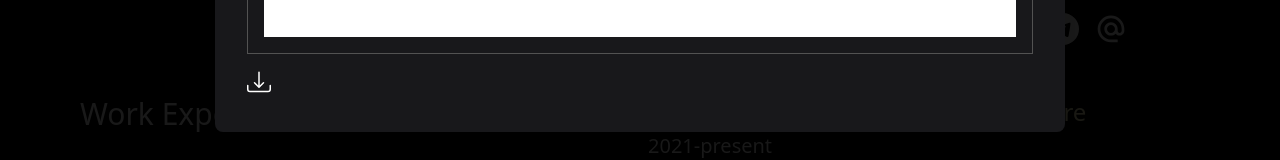
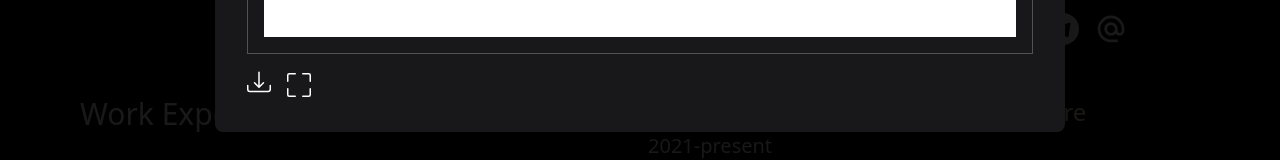
Before and after one commit to varun325/portfolio, a React (Vite) app: page / in a window 1280 px wide. Both pictures are taken after a click on the button "Resume". Shown: the part 568-728 px from the top of the page. Built offline with nearby package versions, Linux system fonts and the light colour scheme.

Commit message:
Update small pdf viewer

```diff
--- a/src/components/resumeViewer/resume.tsx
+++ b/src/components/resumeViewer/resume.tsx
@@ -1,10 +1,13 @@
 import { useState } from "react";
-import { BsDownload } from "react-icons/bs";
+import { BsDownload, BsFullscreen } from "react-icons/bs";
 import resumeUrl from "../../assets/VarunSharma2023_FRONTEND.pdf";
 
 export function Resume() {
     const [isLoading, setIsLoading] = useState(true);
-
+    const [isFullScreen, setIsFullScreen] = useState(false);
+    const toggleFullScreen = () => {
+        setIsFullScreen((isFullScreen) => !isFullScreen);
+    };
     // Function to handle iframe load event
     const handleLoad = () => {
         setIsLoading(false); // Set isLoading to false when iframe finishes loading
@@ -14,10 +17,10 @@ export function Resume() {
         <div
             className="max-w-md mx-auto bg-[#18181B] p-8 rounded-lg shadow-lg backdrop-filter backdrop-blur-lg"
             style={{
-                maxWidth: "850px",
+                maxWidth: isFullScreen ? "70%" : "850px",
                 width: "90vw",
-                height: "auto",
-                overflow: "hidden",
+                height: isFullScreen ? "80%" : "auto",
+                overflow: "auto",
             }}
         >
             <h1 className="text-2xl font-bold mb-4">Resume Viewer</h1>
@@ -42,11 +45,19 @@ export function Resume() {
                     allow="autoplay"
                     className={`w-full h-full ${isLoading ? "hidden" : ""}`}
                     onLoad={handleLoad}
+                    allowFullScreen={true}
                 ></iframe>
             </div>
-            <button aria-label="Download Resume">
-                <BsDownload className="w-6 h-6" />
-            </button>
+            <div className="flex space-x-4">
+                <a href={resumeUrl} download>
+                    <button aria-label="Download Resume">
+                        <BsDownload className="w-6 h-6" />
+                    </button>
+                </a>
+                <button onClick={toggleFullScreen} className="hidden sm:block">
+                    <BsFullscreen className="w-6 h-6" />
+                </button>
+            </div>
         </div>
     );
 }
```
